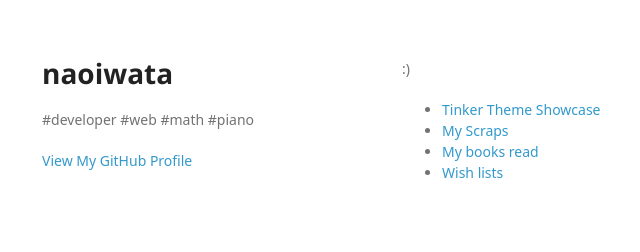
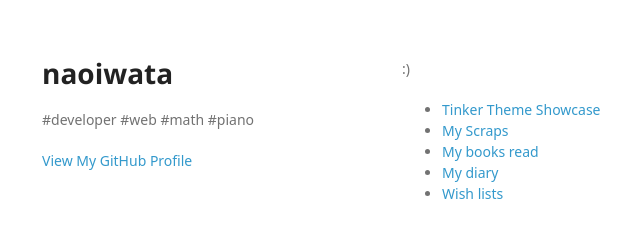
Before and after one commit to naoiwata/naoiwata.github.io, a plain HTML site: page index.html in a window 1280 px wide. Shown: the top 252 px of the page, 168-808 px from the left. Drawn offline with Linux system fonts and the light colour scheme; a web font is replaced by a local one.

Commit message:
Update index.html

```diff
--- a/index.html
+++ b/index.html
@@ -24,7 +24,7 @@
 <li><a href="http://tinkerthemeshowcase.tumblr.com/">Tinker Theme Showcase</a></li>
 <li><a href="http://naoiwata.tumblr.com/archive">My Scraps</a></li>
 <li><a href="https://bookmeter.com/users/869981">My books read</a></li>
-<!--li><a href="https://hacobune.tumblr.com/">My diary</a></li-->
+<li><a href="https://studyalgebra.tumblr.com/">My diary</a></li>
 <li><a href="https://www.amazon.co.jp/registry/wishlist/3FSK478U0FBC/ref=cm_sw_r_tw_ws_x_RuAtybSD0MZDW?sort=priority&view=null">Wish lists</a></li>
 </ul>
       </section>
```
